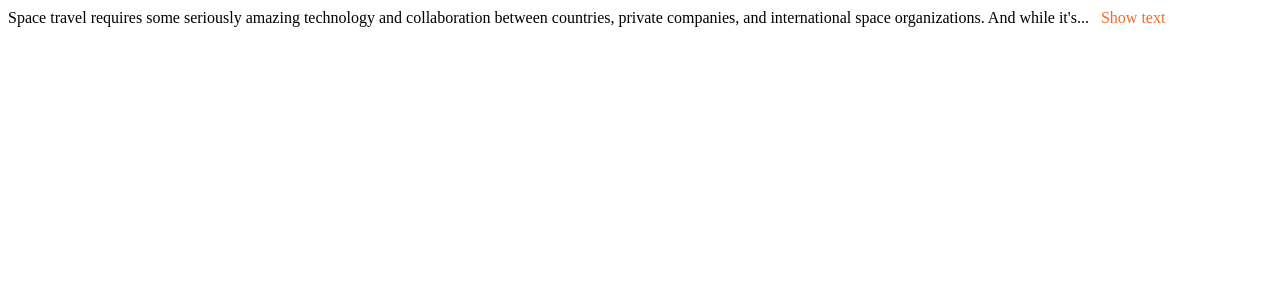
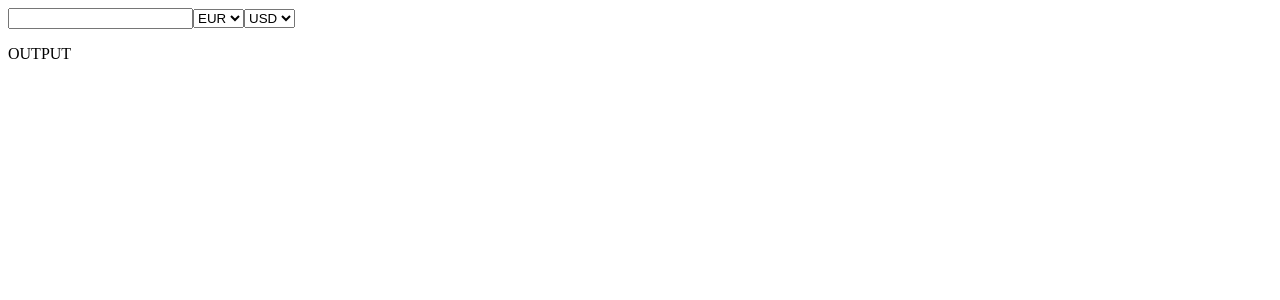
Before and after one commit to mprskalo01/ultimate-react-course, a React (Vite) app in the folder challenges/: page / in a window 1280 px wide. Shown: the top 300 px of the page. Built offline with nearby package versions, Linux system fonts and the light colour scheme.

Commit message:
Currency Converter challenge completed

```diff
--- a/challenges/src/App.tsx
+++ b/challenges/src/App.tsx
@@ -1,10 +1,11 @@
 import './App.css';
+import CurrencyConverter from './components/CurrencyConverter/CurrencyConverter';
 // import AccordionList from './components/Accordion/AccordionList';
 // import FlashCardList from './components/FlashCards/FlashCardList';
 // import DateCounter from './components/DateCounter/DateCounter';
 // import ProfileCard from './components/ProfileCard/ProfileCard';
 // import TipCalculator from './components/TipCalculator/TipCalculator';
-import TextExpander from './components/TextExpander/TextExpander';
+// import TextExpander from './components/TextExpander/TextExpander';
 
 function App() {
   return (
@@ -14,7 +15,7 @@ function App() {
       {/* <FlashCardList /> */}
       {/* <AccordionList /> */}
       {/* <TipCalculator /> */}
-      <TextExpander
+      {/* <TextExpander
         collapsedNumWords={20}
         expandButtonText="Show text"
         collapseButtonText="Collapse text"
@@ -25,7 +26,8 @@ function App() {
         space organizations. And while it's not always easy (or cheap), the
         results are out of this world. Think about the first time humans stepped
         foot on the moon or when rovers were sent to roam around on Mars.
-      </TextExpander>
+      </TextExpander> */}
+      <CurrencyConverter />
     </>
   );
 }
--- a/challenges/src/components/CurrencyConverter/CurrencyConverter.tsx
+++ b/challenges/src/components/CurrencyConverter/CurrencyConverter.tsx
@@ -1,20 +1,61 @@
+// `https://api.frankfurter.app/latest?amount=100&from=EUR&to=USD`
+
+import { useEffect, useState } from 'react';
+
 const CurrencyConverter = () => {
+  const [amount, setAmount] = useState(0);
+  const [firstCurrency, setFirstCurrency] = useState('EUR');
+  const [secondCurrency, setSecondCurrency] = useState('USD');
+  const [convertedAmount, setConvertedAmount] = useState(0);
+
+  useEffect(
+    function () {
+      async function getConversion() {
+        try {
+          const res = await fetch(
+            `https://api.frankfurter.app/latest?amount=${amount}&from=${firstCurrency}&to=${secondCurrency}`
+          );
+          const data = await res.json();
+          console.log(data);
+          setConvertedAmount(data.rates[secondCurrency]);
+        } catch (error) {
+          console.log(error);
+        }
+      }
+      if (amount > 0 && firstCurrency !== secondCurrency) getConversion();
+    },
+    [amount, firstCurrency, secondCurrency]
+  );
   return (
     <div>
-      <input type="text" />
-      <select>
+      <input
+        type="text"
+        value={amount > 0 ? amount : ''}
+        onChange={(event) => setAmount(Number(event.target.value))}
+      />
+      <select
+        value={firstCurrency}
+        onChange={(event) => setFirstCurrency(event.target.value)}
+      >
         <option value="USD">USD</option>
         <option value="EUR">EUR</option>
         <option value="CAD">CAD</option>
         <option value="INR">INR</option>
       </select>
-      <select>
+      <select
+        value={secondCurrency}
+        onChange={(event) => setSecondCurrency(event.target.value)}
+      >
         <option value="USD">USD</option>
         <option value="EUR">EUR</option>
         <option value="CAD">CAD</option>
         <option value="INR">INR</option>
       </select>
-      <p>OUTPUT</p>
+      {firstCurrency !== secondCurrency ? (
+        <p>{convertedAmount > 0 ? convertedAmount : 'OUTPUT'}</p>
+      ) : (
+        <p>BAD CURRENCY PAIR!</p>
+      )}
     </div>
   );
 };
```
